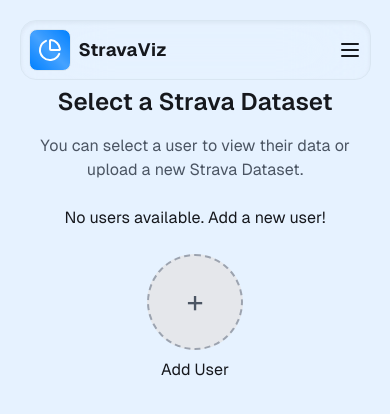
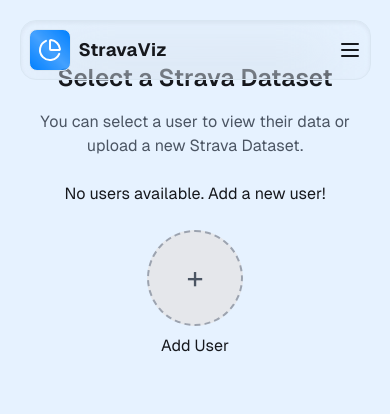
Before and after one commit to yunuseyvz/stravaviz, a Next.js app: page / in a window 390 px wide. Shown: the top 414 px of the page. Built offline with nearby package versions, Linux system fonts and the light colour scheme.

Commit message:
fix huge navbar bottom margin (maybe)

```diff
--- a/src/components/navbar.tsx
+++ b/src/components/navbar.tsx
@@ -30,7 +30,7 @@
   const { selectedUser, selectUser, userSelected } = useUser();
 
   return (
-    <header className="shadow-inner bg-opacity-50 backdrop-blur-2xl w-[90%] md:w-[70%] lg:w-[75%] lg:max-w-screen-xl top-5 mx-auto sticky border border-secondary z-40 rounded-2xl flex justify-between items-center p-2">
+    <header className="shadow-inner bg-opacity-50 backdrop-blur-2xl w-[90%] md:w-[70%] lg:w-[75%] lg:max-w-screen-xl top-5 mx-auto sticky border border-secondary z-40 rounded-2xl flex justify-between items-center p-2 -mb-6">
       {/* Left Section: Logo */}
       <Link href="/" className="font-bold text-lg flex items-center">
         <div className="bg-gradient-to-tr from-primary via-primary/70 to-primary rounded-lg p-2 border border-secondary">
```
